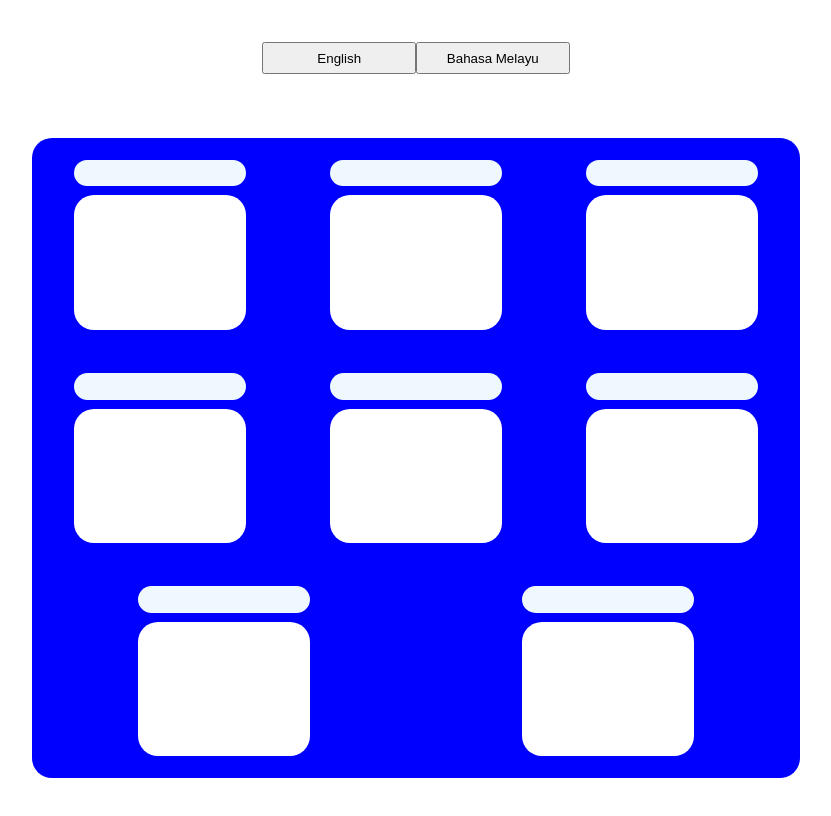
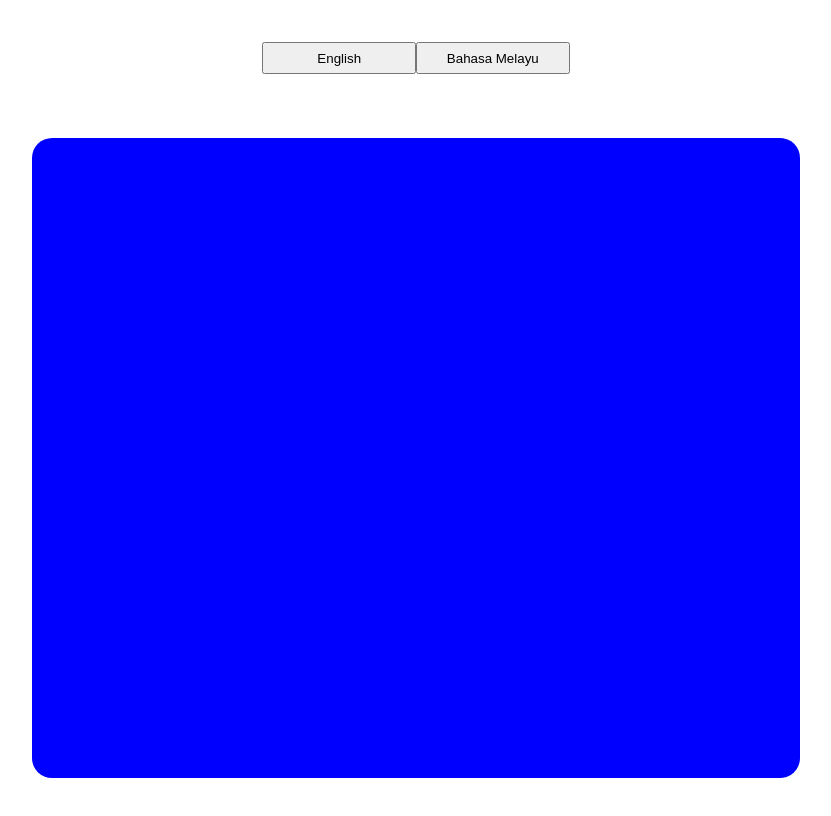
Before and after one commit to teonteon19/yusof_learning, a plain HTML site: page index.html in a window 1280 px wide. Shown: the whole page, without its empty margins (232-1063 px from the left). Drawn offline with Linux system fonts and the light colour scheme.

Commit message:
update index.html so that the page is now js dependent

```diff
--- a/index.html
+++ b/index.html
@@ -12,38 +12,7 @@
         <button id="Bahasa Melayu">Bahasa Melayu</button>
     </div>
     <div class="content">
-        <div id="animal" class="thumbnail">
-            <div class="title"></div>
-            <div class="image"></div>
-        </div>
-        <div id="vehicle" class="thumbnail">
-            <div class="title"></div>
-            <div class="image"></div>
-        </div>
-        <div id="food" class="thumbnail">
-            <div class="title"></div>
-            <div class="image"></div>
-        </div>
-        <div id="fruit" class="thumbnail">
-            <div class="title"></div>
-            <div class="image"></div>
-        </div>
-        <div id="alphabet" class="thumbnail">
-            <div class="title"></div>
-            <div class="image"></div>
-        </div>
-        <div id="number" class="thumbnail">
-            <div class="title"></div>
-            <div class="image"></div>
-        </div>
-        <div id="shape" class="thumbnail">
-            <div class="title"></div>
-            <div class="image"></div>
-        </div>
-        <div id="color" class="thumbnail">
-            <div class="title"></div>
-            <div class="image"></div>
-        </div>
+
     </div>
 
     <script src="script.js"></script>
```
